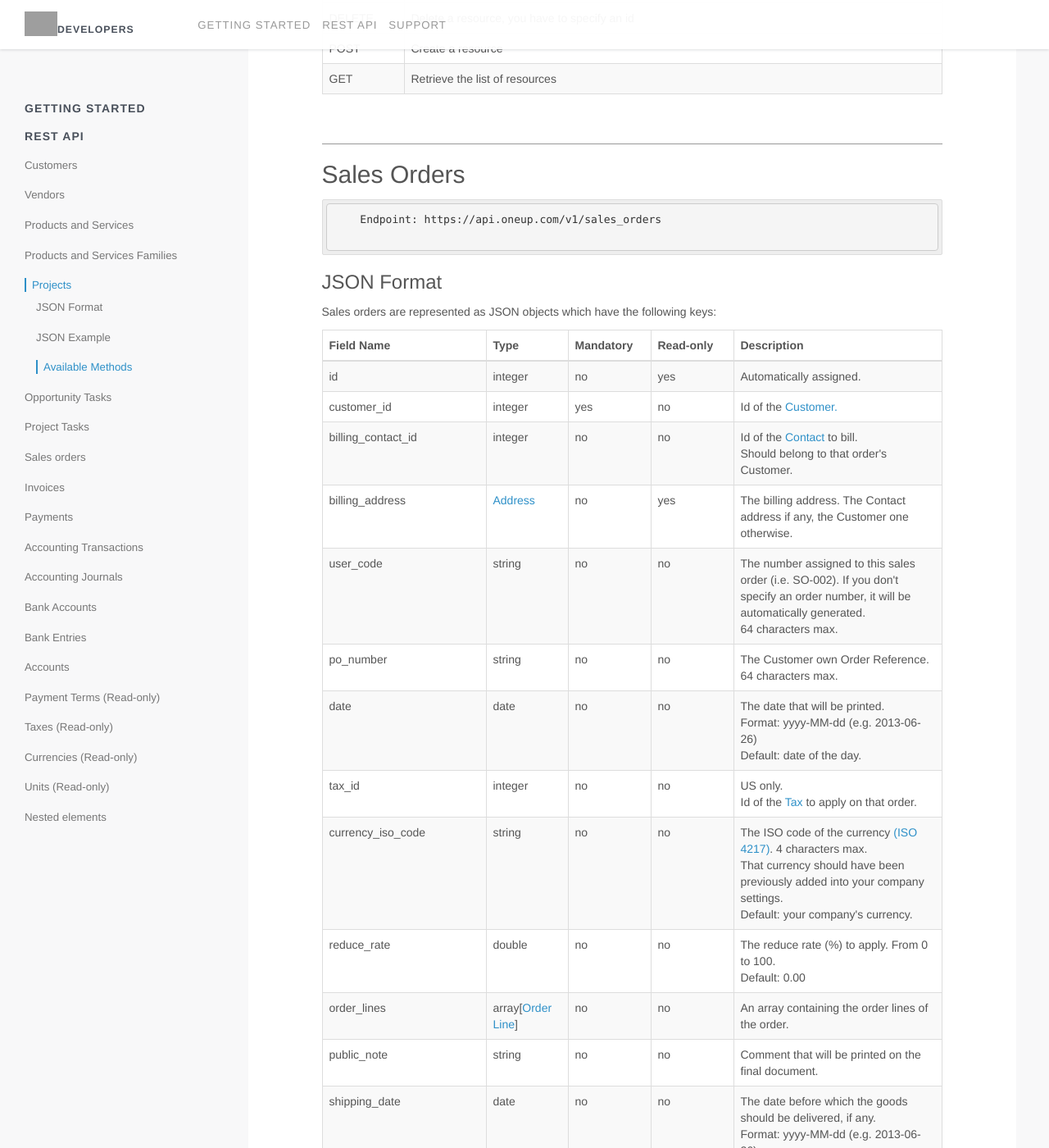
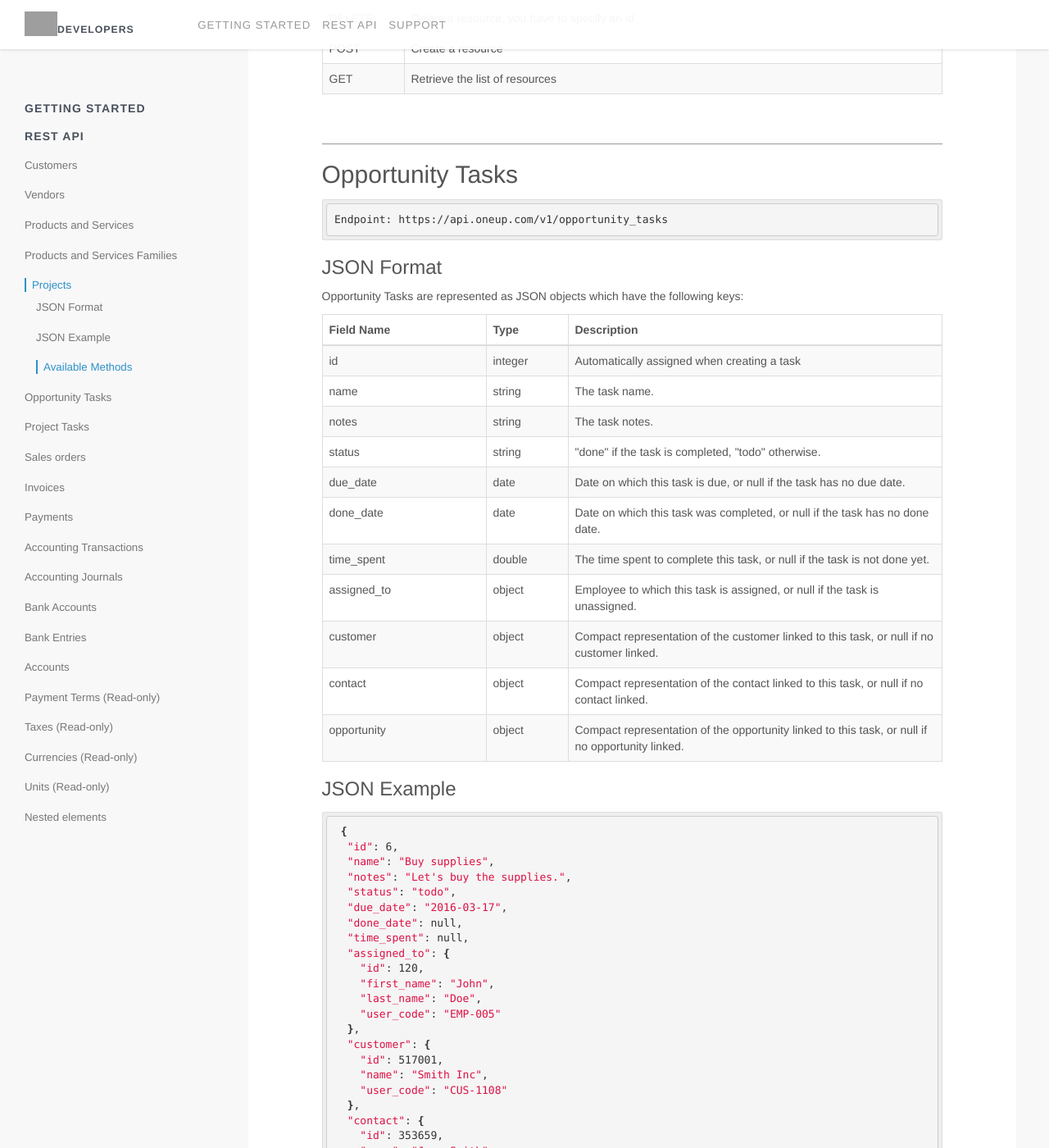
Before and after one commit to myERP/myerp.github.io, a Jekyll site: the page built from docs/1.0/api/index.html, in a window 1280 px wide and 1400 px high, scrolled down 10142 px. Shown: the whole window at 82% size. Built offline with Jekyll 4.4.1, drawn with Linux system fonts in a browser that asks for light colours; nearby versions of some CDN libraries; Markdown is read by kramdown in place of the engine named in the settings; some of the changed text lies outside the part shown; grey boxes are pictures that could not be loaded.

Commit message:
add opportunity tasks

```diff
--- a/_config.yml
+++ b/_config.yml
@@ -45,6 +45,10 @@ resource:
     url: /bank_entries
   bank_accounts:
     url: /bank_accounts
+  opportunity_tasks:
+    url: /opportunity_tasks
+  project_tasks:
+    url: /project_tasks
 
 format:
   date: yyyy-MM-dd (e.g. 2013-06-26)
@@ -54,6 +58,7 @@ format:
     double: double
     boolean: boolean
     date: date
+    object: object
     address: '<a href="/docs/1.0/api/#address" alt=""/>Address</a>'
     payment_terms: '<a href="/docs/1.0/api/#paymentterm" alt=""/>Payment Terms</a>'
     tax: '<a href="/docs/1.0/api/#tax" alt=""/>Tax</a>'
--- /dev/null
+++ b/_includes/1.0/api/json/opportunitytask.json
@@ -0,0 +1,29 @@
+{
+  "id": 6,
+  "name": "Buy supplies",
+  "notes": "Let's buy the supplies.",
+  "status": "todo",
+  "due_date": "2016-03-17",
+  "done_date": null,
+  "time_spent": null,
+  "assigned_to": {
+    "id": 120,
+    "first_name": "John",
+    "last_name": "Doe",
+    "user_code": "EMP-005"
+  },
+  "customer": {
+    "id": 517001,
+    "name": "Smith Inc",
+    "user_code": "CUS-1108"
+  },
+  "contact": {
+    "id": 353659,
+    "name": "Jane Smith",
+    "user_code": "CCUS-1422"
+  },
+  "opportunity": {
+    "id": 2,
+    "name": "Opportunity 2"
+  }
+}
--- /dev/null
+++ b/_includes/1.0/api/opportunitytask.html
@@ -0,0 +1,75 @@
+<div id="opportunitytask" class="group">
+    <h2>Opportunity Tasks</h2>
+    {% highlight bash %}Endpoint: {{ site.api.base_url }}{{ site.api.v1}}{{ site.resource.opportunity_tasks.url}}{% endhighlight %}
+    <h3 id="opportunitytaskjsonformat">JSON Format</h3>
+    <p>Opportunity Tasks are represented as JSON objects which have the following keys:</p>
+
+    <table class="table table-bordered table-striped">
+        <thead>
+            {% include table-header-readonly.html %}
+        </thead>
+        <tbody>
+            <tr>
+                <td>id</td>
+                <td>{{ site.format.type.integer }}</td>
+                <td>Automatically assigned when creating a task</td>
+            </tr>
+            <tr>
+                <td>name</td>
+                <td>{{ site.format.type.string }}</td>
+                <td>The task name.</td>
+            </tr>
+            <tr>
+                <td>notes</td>
+                <td>{{ site.format.type.string}}</td>
+                <td>The task notes.</td>
+            </tr>
+            <tr>
+                <td>status</td>
+                <td>{{ site.format.type.string }}</td>
+                <td>"done" if the task is completed, "todo" otherwise.</td>
+            </tr>
+            <tr>
+                <td>due_date</td>
+                <td>{{ site.format.type.date }}</td>
+                <td>Date on which this task is due, or null if the task has no due date.</td>
+            </tr>
+            <tr>
+                <td>done_date</td>
+                <td>{{ site.format.type.date }}</td>
+                <td>Date on which this task was completed, or null if the task has no done date.</td>
+            </tr>
+            <tr>
+                <td>time_spent</td>
+                <td>{{ site.format.type.double }}</td>
+                <td>The time spent to complete this task, or null if the task is not done yet.</td>
+            </tr>
+            <tr>
+                <td>assigned_to</td>
+                <td>{{ site.format.type.object }}</td>
+                <td>Employee to which this task is assigned, or null if the task is unassigned.</td>
+            </tr>
+            <tr>
+                <td>customer</td>
+                <td>{{ site.format.type.object }}</td>
+                <td>Compact representation of the customer linked to this task, or null if no customer linked.</td>
+            </tr>
+            <tr>
+                <td>contact</td>
+                <td>{{ site.format.type.object }}</td>
+                <td>Compact representation of the contact linked to this task, or null if no contact linked.</td>
+            </tr>
+            <tr>
+                <td>opportunity</td>
+                <td>{{ site.format.type.object }}</td>
+                <td>Compact representation of the opportunity linked to this task, or null if no opportunity linked.</td>
+            </tr>
+        </tbody>
+    </table>
+
+    <h3 id="opportunitytaskjsonexample">JSON Example</h3>
+    {% highlight bash %} {% include 1.0/api/json/opportunitytask.json %} {% endhighlight %}
+
+    <h3 id="opportunitytaskavailablemethods">Available Methods</h3>
+    {% include 1.0/api/methods/readonly.html %}
+</div>
--- a/docs/1.0/api/index.html
+++ b/docs/1.0/api/index.html
@@ -261,6 +261,7 @@ title: "- REST API V1.0 Resources"
     <div>{% include 1.0/api/productservice.html %}</div>
     <div>{% include 1.0/api/productservicefamily.html %}</div>
     <div>{% include 1.0/api/project.html %}</div>
+    <div>{% include 1.0/api/opportunitytask.html %}</div>
     <div>{% include 1.0/api/salesorder.html %}</div>
     <div>{% include 1.0/api/invoice.html %}</div>
     <div>{% include 1.0/api/payment.html %}</div>
```
